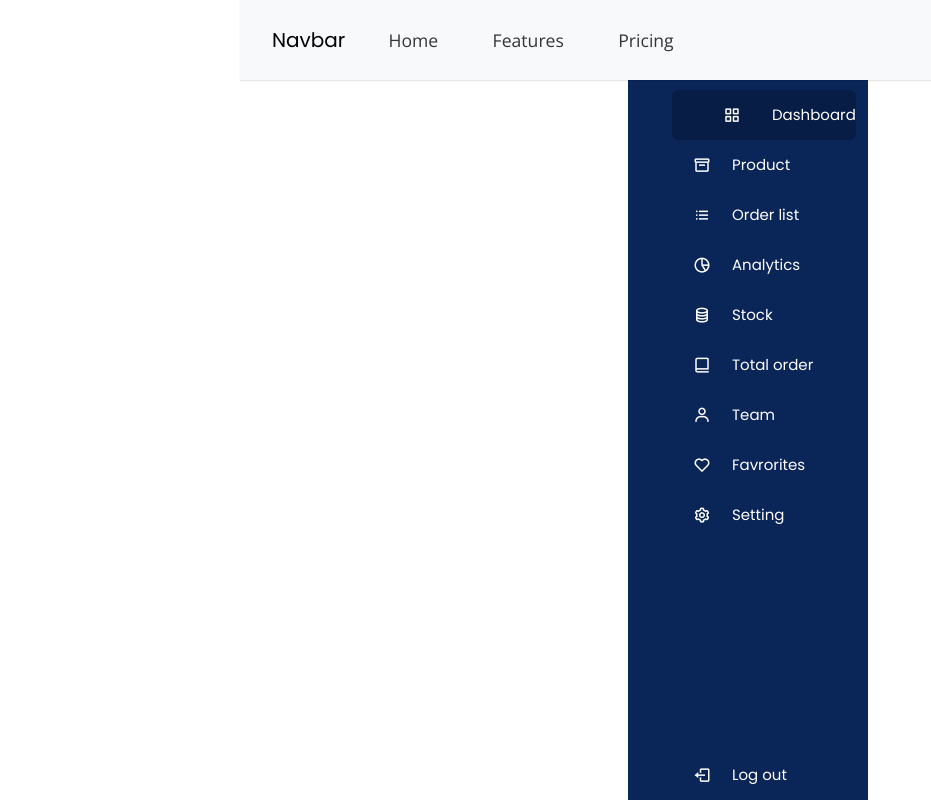
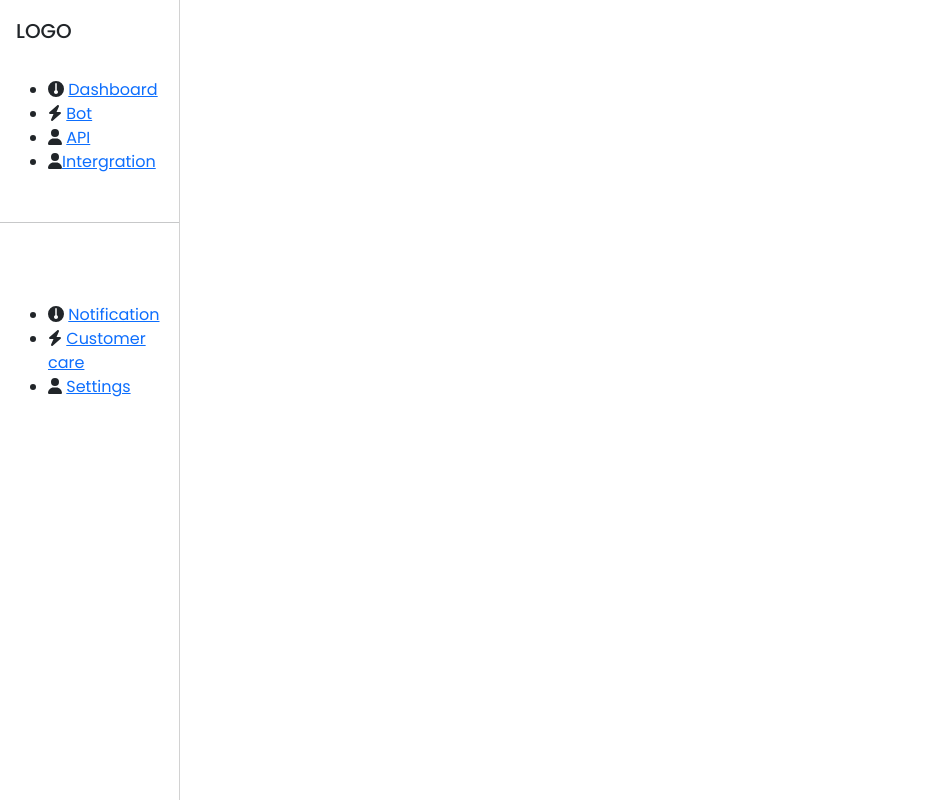
Before and after one commit to Cyriacusifeco/helpbot, a React (Vite) app: page /dashboard in a window 1280 px wide. Shown: the whole page, without its empty margins (0-931 px from the left). Built offline with nearby package versions, Linux system fonts and the light colour scheme.

Commit message:
created sidebar

```diff
--- a/src/component/Dashboard/NavBar/Admin.jsx
+++ b/src/component/Dashboard/NavBar/Admin.jsx
@@ -1,100 +1,64 @@
-import Container from 'react-bootstrap/Container';
-import Nav from 'react-bootstrap/Nav';
-import Navbar from 'react-bootstrap/Navbar';
+import { faBolt, faGaugeSimple, faUser } from '@fortawesome/free-solid-svg-icons'
+import { FontAwesomeIcon } from '@fortawesome/react-fontawesome'
+
 import './Admin.css'
 
 
 export default function Admin() {
   return (
     <>
-      <div className='container'>
-        <div className='row'>
-          <div className="sidebar">
-            <div className="logo-details row">
-              <i className="bx bxl-c-plus-plus" />
-              <span className="logo_name">LOGO</span>
-            </div>
-            <ul className="nav-links">
-              <li>
-                <a href="#" className="active">
-                  <i className="bx bx-grid-alt" />
-                  <span className="links_name">Dashboard</span>
-                </a>
+      <div
+        className="offcanvas offcanvas-start show text-bg-white canvas"
+        tabIndex={-1}
+        id="offcanvasDark"
+        aria-labelledby="offcanvasDarkLabel"
+        style={{ width: '180px' }}
+      >
+        <div className="offcanvas-header">
+          <h5 className="offcanvas-title" id="offcanvasDarkLabel">
+            LOGO
+          </h5>
+
+        </div>
+        <div className="offcanvas-body p-0  ">
+          <div className='side-menu-nav pt-3 offcanvas-header'>
+            <ul>
+              <li className='side-menu'>
+                <FontAwesomeIcon icon={faGaugeSimple} className='icon' /> <a href="#">Dashboard</a>
               </li>
-              <li>
-                <a href="#">
-                  <i className="bx bx-box" />
-                  <span className="links_name">Product</span>
-                </a>
+              <li className='side-menu'>
+                <FontAwesomeIcon icon={faBolt} className='icon' /> <a href="#">Bot</a>
               </li>
-              <li>
-                <a href="#">
-                  <i className="bx bx-list-ul" />
-                  <span className="links_name">Order list</span>
-                </a>
+              <li className='side-menu'>
+                <FontAwesomeIcon icon={faUser} className='icon' /> <a href="#">API</a>
               </li>
-              <li>
-                <a href="#">
-                  <i className="bx bx-pie-chart-alt-2" />
-                  <span className="links_name">Analytics</span>
-                </a>
-              </li>
-              <li>
-                <a href="#">
-                  <i className="bx bx-coin-stack" />
-                  <span className="links_name">Stock</span>
-                </a>
-              </li>
-              <li>
-                <a href="#">
-                  <i className="bx bx-book-alt" />
-                  <span className="links_name">Total order</span>
-                </a>
-              </li>
-              <li>
-                <a href="#">
-                  <i className="bx bx-user" />
-                  <span className="links_name">Team</span>
-                </a>
-              </li>
-
-              <li>
-                <a href="#">
-                  <i className="bx bx-heart" />
-                  <span className="links_name">Favrorites</span>
-                </a>
-              </li>
-              <li>
-                <a href="#">
-                  <i className="bx bx-cog" />
-                  <span className="links_name">Setting</span>
-                </a>
-              </li>
-              <li className="log_out">
-                <a href="#">
-                  <i className="bx bx-log-out" />
-                  <span className="links_name">Log out</span>
-                </a>
+              <li className='side-menu'>
+                <FontAwesomeIcon icon={faUser} className='icon' /><a href="#">Intergration</a>
               </li>
             </ul>
           </div>
+          <hr />
+          <div className='side-menu-nav offcanvas-header'>
+            <div className='side-menu-bottom  mt-5'>
+              <ul>
+                <li className='side-menu-bottom'>
+                  <FontAwesomeIcon icon={faGaugeSimple} className='side-menu-bottom-icon' /> <a href="#">Notification</a>
+                </li>
+                <li className='side-menu-bottom'>
+                  <FontAwesomeIcon icon={faBolt} className='side-menu-bottom-icon' /> <a href="#">Customer care</a>
+                </li>
+                <li className='side-menu-bottom'>
+                  <FontAwesomeIcon icon={faUser} className='side-menu-bottom-icon' /> <a href="#">Settings</a>
+                </li>
+              </ul>
+            </div>
+          </div>
         </div>
-        <section className="home-section">
-          <Navbar bg="light" data-bs-theme="light">
-            <Container>
-              <Navbar.Brand href="#home">Navbar</Navbar.Brand>
-              <Nav className="me-auto">
-                <Nav.Link href="#home">Home</Nav.Link>
-                <Nav.Link href="#features">Features</Nav.Link>
-                <Nav.Link href="#pricing">Pricing</Nav.Link>
-              </Nav>
-            </Container>
-          </Navbar>
+      </div>
 
 
 
-        </section>
-      </div>
+
     </>
 
   )
```
